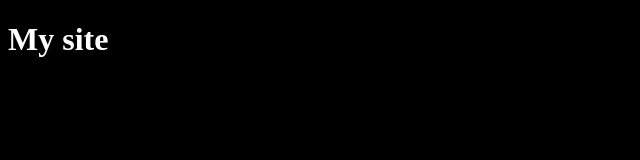
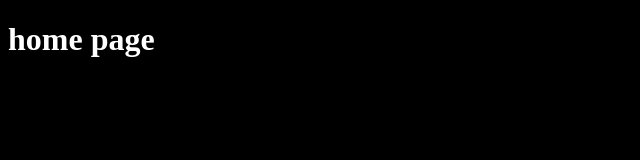
Before and after one commit to Raphsant/Html-git-demo, a plain HTML site: page index.html in a window 1280 px wide. Shown: the whole page, without its empty margins (0-640 px from the left). Drawn offline with Linux system fonts and the light colour scheme.

Commit message:
update header

```diff
--- a/index.html
+++ b/index.html
@@ -8,6 +8,6 @@
     <link rel="stylesheet" href="./style.css" />
   </head>
   <body>
-    <h1>My site</h1>
+    <h1>home page</h1>
   </body>
 </html>
```
